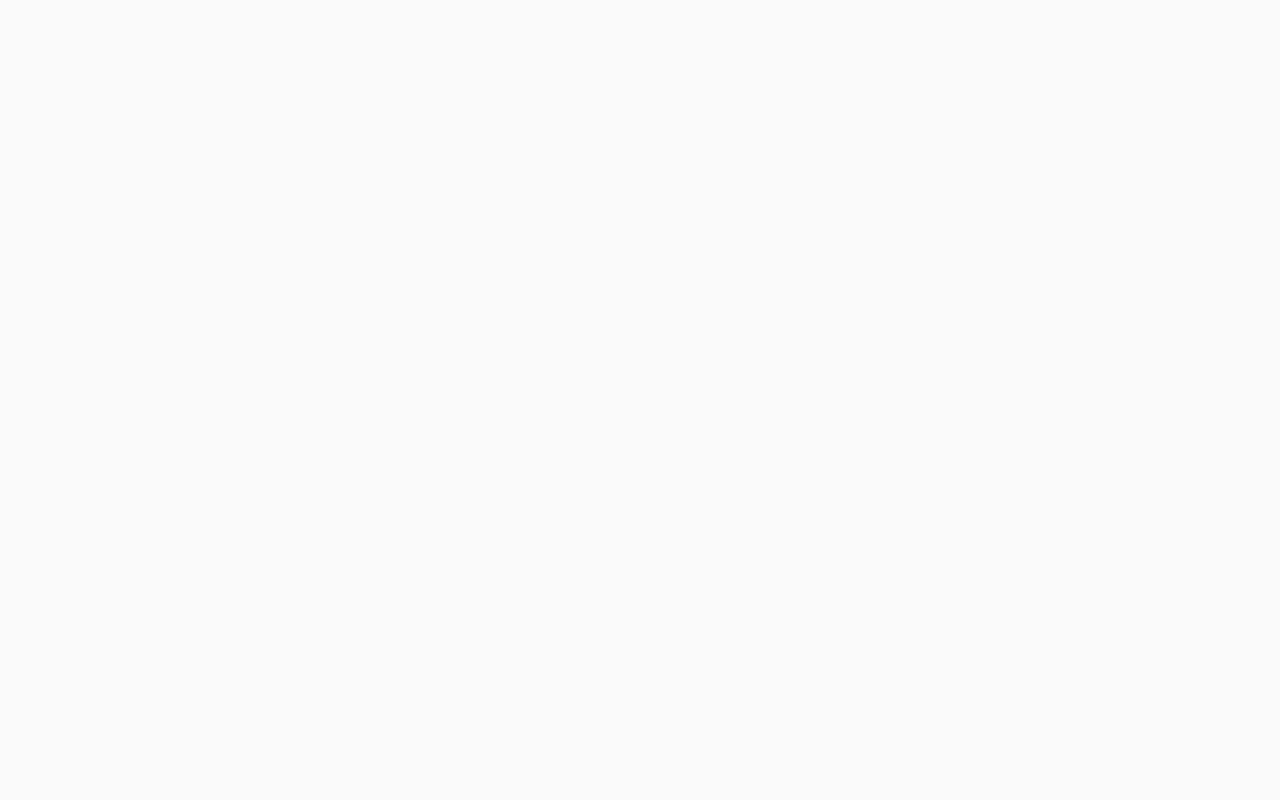
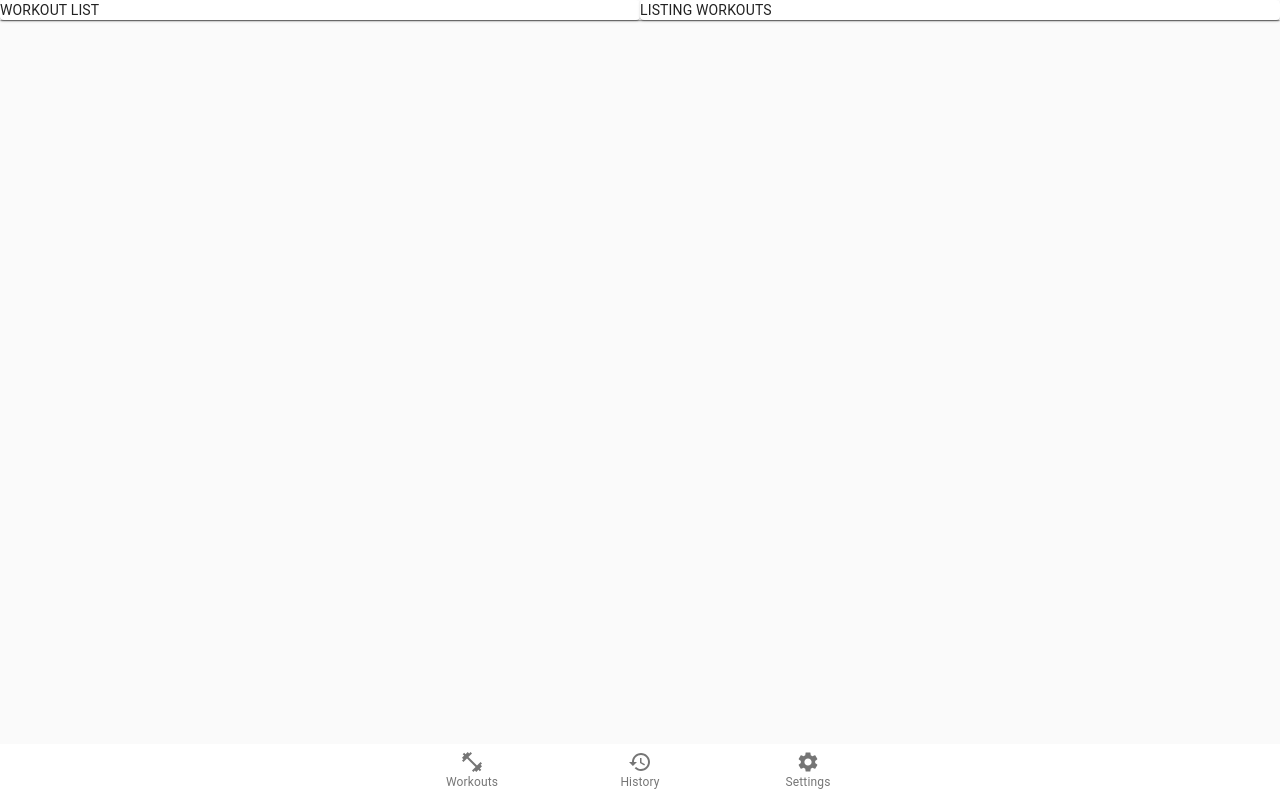
Before and after one commit to jefffm/gymbo, a React (Create React App) app: page /#/workouts in a window 1280 px wide. Before the commit this address led to /#/program. Built offline with nearby package versions, Linux system fonts and the light colour scheme.

Commit message:
Bottom Navigation working

```diff
--- a/src/App.tsx
+++ b/src/App.tsx
@@ -5,28 +5,41 @@ import { Switch, Route, HashRouter, Redirect } from "react-router-dom"
 import ConfigurationPanel from './containers/ConfigurationPanel'
 import './App.css';
 import Workout from './containers/ActiveWorkout';
+import { WorkoutList } from './containers/WorkoutList';
+import { History } from './containers/History';
+import BottomNav from './components/BottomNav';
+import { Container, Grid, Paper } from '@material-ui/core';
 
 
 const App: React.FC = () => {
   return (
     <div className="App">
+      <CssBaseline />
+
       <HashRouter>
-        <CssBaseline />
+        <Paper square>
+
           <Switch>
-
-          <Route path="/config" component={ConfigurationPanel} />
+            <Route path="/workouts" component={WorkoutList} />
+            <Route path="/history" component={History} />
+            <Route path="/settings" component={ConfigurationPanel} />
             <Route
               path="/workout/:workoutId"
               render={(props) => <Workout workoutId={props.match.params.workoutId} />}
             />
 
             <Route path="/">
-            <Redirect to="/program" />
+              <Redirect to="/workouts" />
             </Route>
 
           </Switch>
+        </Paper>
+
+
+        <BottomNav />
       </HashRouter>
-    </div>
+
+    </div >
   );
 }
 
--- /dev/null
+++ b/src/components/BottomNav.tsx
@@ -0,0 +1,61 @@
+import React from 'react'
+
+import { BottomNavigation, BottomNavigationAction, makeStyles, Theme, createStyles } from '@material-ui/core';
+import FitnessCenterIcon from '@material-ui/icons/FitnessCenter';
+import HistoryIcon from '@material-ui/icons/History';
+import SettingsIcon from '@material-ui/icons/Settings';
+import { Link } from 'react-router-dom';
+
+const useStyles = makeStyles((theme: Theme) =>
+    createStyles({
+        root: {
+            flexGrow: 1,
+        },
+        bottomBar: {
+            top: 'auto',
+            bottom: 0,
+            textAlign: 'center',
+            padding: theme.spacing(1),
+            width: '100%',
+            position: 'fixed',
+        },
+        toolbar: theme.mixins.toolbar,
+    }),
+);
+
+interface BottomNavProps { }
+
+export default function BottomNav(props: BottomNavProps) {
+    const classes = useStyles()
+
+    return <div className={classes.root}>
+        <div className={classes.toolbar}>
+            <BottomNavigation
+                showLabels
+                className={classes.bottomBar}
+            >
+                <BottomNavigationAction
+                    component={Link}
+                    to="/workouts"
+                    value="workouts"
+                    label="Workouts"
+                    icon={<FitnessCenterIcon />}
+                />
+                <BottomNavigationAction
+                    component={Link}
+                    to="/history"
+                    value="history"
+                    label="History"
+                    icon={<HistoryIcon />}
+                />
+                <BottomNavigationAction
+                    component={Link}
+                    to="/settings"
+                    value="settings"
+                    label="Settings"
+                    icon={<SettingsIcon />}
+                />
+            </BottomNavigation>
+        </div>
+    </div>
+}
--- /dev/null
+++ b/src/containers/History.tsx
@@ -0,0 +1,32 @@
+import React, { Component } from 'react'
+import { AppState } from '../App.test';
+import { Paper, Grid } from '@material-ui/core';
+import { connect } from 'react-redux';
+
+interface HistoryProps {
+}
+
+export class History extends Component<HistoryProps> {
+    render() {
+        return <div>
+            <Grid container direction="row" justify="flex-start" alignItems="stretch">
+                <Grid item sm={6}>
+                    <Paper>
+                        HISTORY OF WORKOUT LIST
+                    </Paper>
+                </Grid>
+
+                <Grid item sm={6}>
+                    <Paper>
+                        LISTING WORKOUTS
+                    </Paper>
+                </Grid>
+            </Grid>
+        </div>
+    }
+}
+
+const mapStateToProps = (state: AppState) => ({
+})
+
+export default connect(mapStateToProps)(History)
```
Lines whose indentation alone changed are shown as unchanged.
